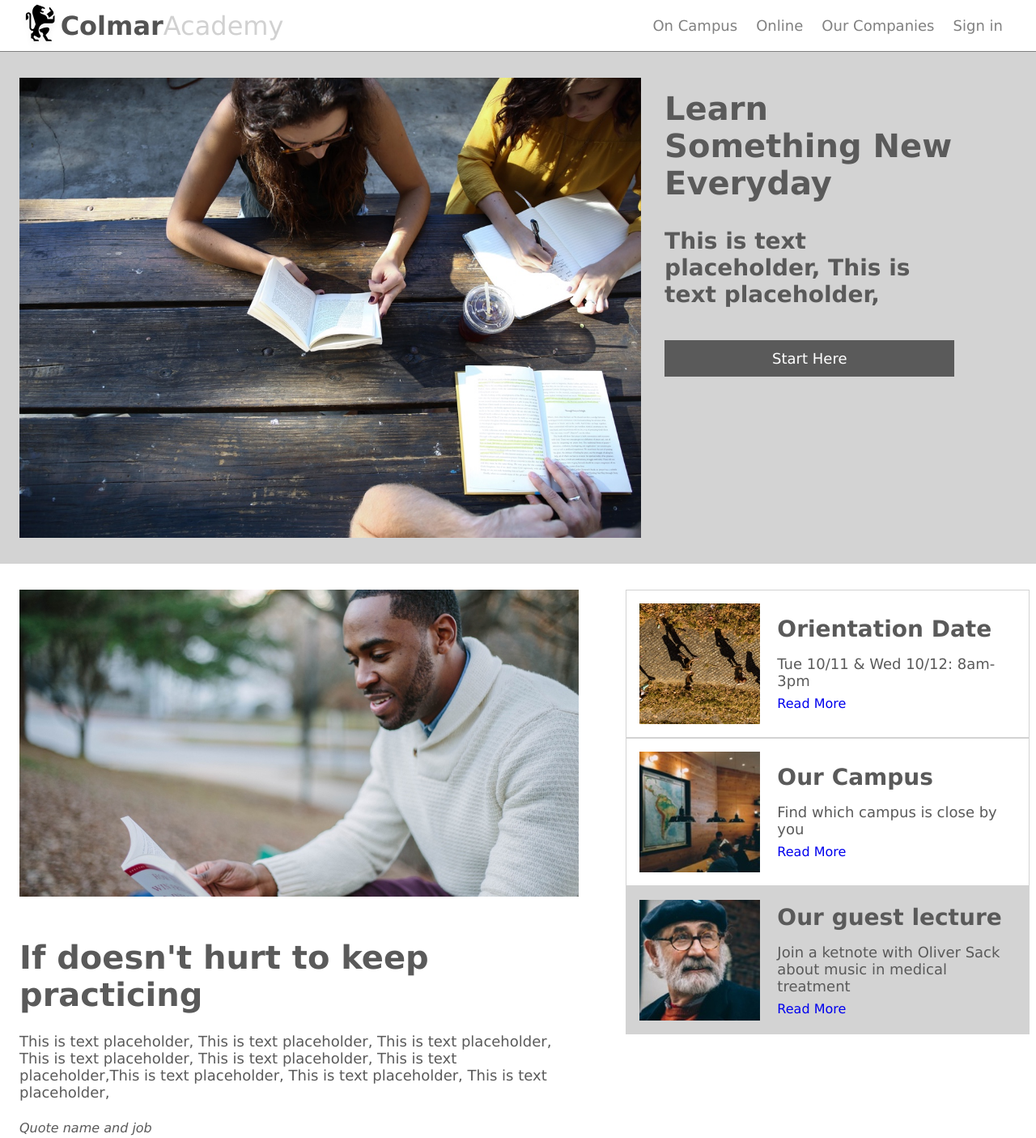
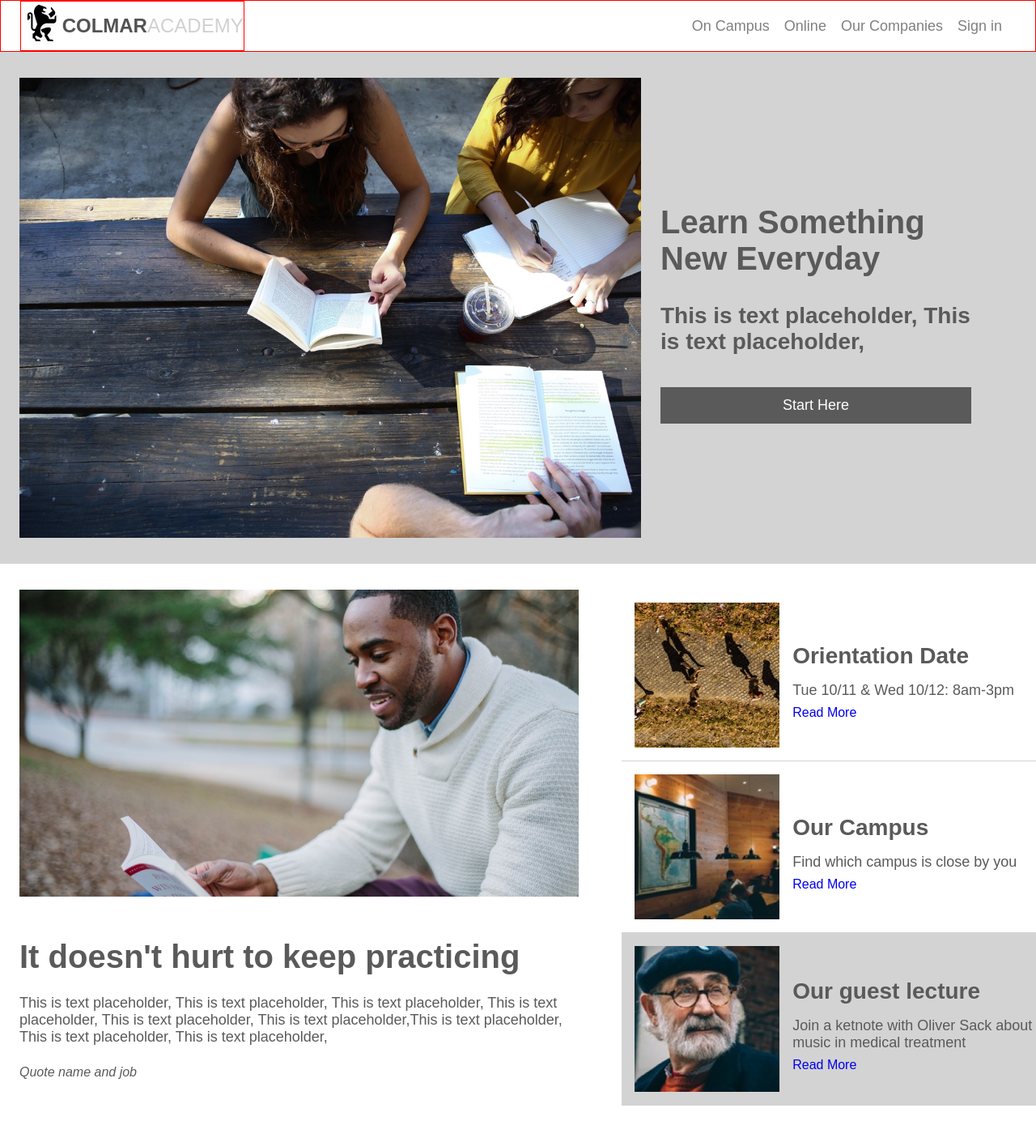
Before and after one commit to AaronCurrie/Colmar-Academy, a plain HTML site: page index.html in a window 1280 px wide. Shown: the top 1405 px of the page at 81% size. Drawn offline with Linux system fonts and the light colour scheme.

Commit message:
changed layout to flexbox

```diff
--- a/Resources/CSS/style.css
+++ b/Resources/CSS/style.css
@@ -5,7 +5,7 @@
 
 html {
     color: rgb(90, 90, 90);
-    font-family: Verdana, Geneva, Tahoma, sans-serif;
+    font-family: Arial, Helvetica, sans-serif;
 }
 
 p {
@@ -41,24 +41,20 @@ footer {
     padding: 16px 24px 16px 24px;
     height: 64px;
     border-top: grey solid 1px;
+    display: flex;
+    justify-content: space-between;
+    align-items: center;
 
 }
 
-  .copyright {
-     float: left;
-
-
-  }
-
-  .footnav {
-      float: right;
-
+.footnav ul{
+    display: flex;
+    align-items: center;
+    justify-content: flex-end;
  }
 
 .footnav li {
-      padding-left: 10px;
-      float: left;
-
+    margin: 10px;
 }
 
 /* Style the footer links */
@@ -95,11 +91,11 @@ footer {
     background-color:white;
     border-bottom: grey solid 1px;
     height: 64px;
+    justify-content: space-between;
+    border: 1px solid red;
 }
 
-  .leftnav {
-    flex-grow: 1; /* this is the important bit */
-  }
+
 
 .leftnav a{
     display: flex;
@@ -107,6 +103,7 @@ footer {
     align-items: center;
     text-decoration: none;
     margin-left: 24px;
+    border: 1px solid red;
 }
 
 
@@ -114,14 +111,16 @@ footer {
 
 .academy {
     color: rgb(209, 209, 209);
-    font-size: 32px;
-    font-weight: lighter;
+    font-size: 24px;
+    font-weight: 100;
+    text-transform: uppercase;
 }
 
 .colmar {
     color: rgb(83, 83, 83);
     font-weight: bolder;
-    font-size: 32px;
+    font-size: 24px;
+    text-transform: uppercase;
 }
 
 /* Style the header links */
@@ -147,22 +146,22 @@ footer {
 
 .rightnav {
     margin-right: 24px;
+    display: flex;
+    flex-wrap:nowrap;
+    align-items: center;
 }
 
 /* Hero section style */
 
 .hero {
     background-color: rgb(211, 211, 211);
-
+    display: flex;
+    align-items: center;
 }
 
 .hero img {
     width: 60%;
     margin: 32px 24px 32px 24px;
-      display: inline-block;
-
-      position: relative;
-      vertical-align: middle;
 }
 
 .hero h2 {
@@ -170,12 +169,8 @@ footer {
 }
 
 .herocontent {
-      width: 28%;
-
-      display: inline-block;
-      vertical-align: middle;
-      bottom: 100px;
-      position: relative;
+    width: 30%;
+    max-height: 600px;
 }
 
 .button {
@@ -201,18 +196,19 @@ footer {
 
 /* Info Section */
 
+.infosection {
+    display: flex;
+    align-items: center;
+    justify-content: center;
+}
+
 .leftside {
-      display: inline-block;
     width: 60%;
-
 }
 
 .rightside {
-      display: inline-block;
-      width: 39%;
+    width: 40%;
     margin-top: 32px;
-      vertical-align: top;
-
 }
 
 .leftside img {
@@ -222,17 +218,20 @@ footer {
 }
 
 .infobox1 {
-      border: 1px solid rgb(211, 211, 211);
+    display: flex;
+    align-items: center;
+    border-bottom: 1px solid rgb(211, 211, 211);
 }
 
 .infobox2 {
+    display: flex;
+    align-items: center;
     background-color: rgb(211, 211, 211);
-      border: 1px solid rgb(211, 211, 211);
+    border-bottom: 1px solid rgb(211, 211, 211);
 }
 
 .infobox1 img {
-      display:inline-block;
-      width: 30%;
+    width: 35%;
     height: auto;
     margin: 16px;
     vertical-align: middle;
@@ -240,8 +239,7 @@ footer {
 }
 
 .infobox2 img {
-    display:inline-block;
-    width: 30%;
+    width: 35%;
     height: auto;
     margin: 16px;
     vertical-align: middle;
@@ -249,11 +247,7 @@ footer {
 }
 
 .boxcontent {
-      display:inline-block;
-      width: 60%;
-      margin-bottom: 16px;
-      vertical-align: middle;
-
+    width: 65%;
 }
 
 .boxcontent p {
@@ -277,23 +271,23 @@ footer {
 /* Courses Section */
 .courses {
     text-align: center;
-
 }
 
 .coursebox {
-    display: inline-block;
     margin: 32px;
     text-align: left;
-
 }
 
 .courses h1{
     margin: 32px;
-    font-weight:900;
+    font-weight:bold;
 }
 
 .gallerybox {
     margin: 0px 40px 32px 40px;
+    display:flex;
+    flex-wrap: wrap;
+    justify-content: center;
 }
 
 .coursebox h2 {
@@ -308,25 +302,23 @@ footer {
 
 /* Thesis Style */
 
+.thesis {
+    display: flex;
+}
+
 .exhibit h1{
     text-align: center;
     margin: 32px 0px;
 }
 
-.exhibit video {
-    display: inline-block;
-}
-
 .leftside video {
-    width: 95%;
+    width: 90%;
     margin: 32px 24px 0px 24px;
-
 }
 
 #thesistitle {
     margin: 0px 24px 32px 16px;
     width: 90%;
-
 }
 
 #thesistitle h2 {
--- a/index.html
+++ b/index.html
@@ -18,6 +18,8 @@
         </nav>
     </header>
 
+
+
 <div class="hero">
   <img src="Resources/Media/images/banner.jpg" alt="group of people socialising and studying">
   <div class="herocontent">
@@ -27,11 +29,13 @@
   </div>
 </div>
 
-<div class="infoSection">
+
+
+<div class="infosection">
     <div class="leftside">
         <img src="Resources/Media/images/information-main.jpg" alt="man reading on campus">
         <div id="infotitle">
-        <h1>If doesn't hurt to keep practicing</h1>
+        <h1>It doesn't hurt to keep practicing</h1>
         <p>This is text placeholder, This is text placeholder, This is text placeholder, This is text placeholder, This is text placeholder, This is text placeholder,This is text placeholder, This is text placeholder, This is text placeholder,</p>
         <em>Quote name and job</em>
         </div>
@@ -63,6 +67,8 @@
           </div>
     </div>
 </div>
+
+
 
 <div class="courses">
    <h1>Start Learning</h1>
@@ -106,8 +112,11 @@
    </div>
 </div>
 
+
+
 <div class="exhibit">
   <h1>Thesis exhibit</h1>
+  <div class="thesis">
     <div class="leftside">
       <video loop autoplay muted>
         <source src="Resources/Media/videos/thesis.mp4" type="video/mp4">
@@ -135,6 +144,9 @@
       </div>
      </div>
   </div>
+</div>
+
+
 
 <footer>
     <div class="copyright">
@@ -148,5 +160,7 @@
     </div>
 </footer>
 
+
+
 </body>
 </html>
```
Lines whose indentation alone changed are shown as unchanged.
